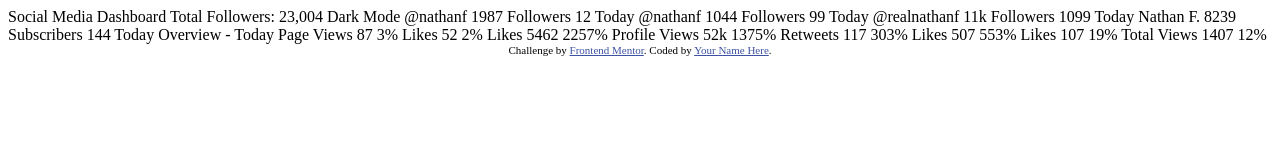
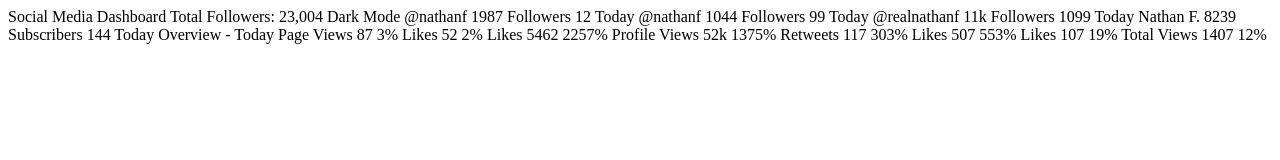
Before and after one commit to BrendaMichellle/social-media-dashboard, a plain HTML site: page index.html in a window 1280 px wide. Drawn offline with Linux system fonts and the light colour scheme.

Commit message:
index changes

```diff
--- a/index.html
+++ b/index.html
@@ -2,17 +2,9 @@
 <html lang="en">
 <head>
   <meta charset="UTF-8">
-  <meta name="viewport" content="width=device-width, initial-scale=1.0"> <!-- displays site properly based on user's device -->
-
+  <meta name="viewport" content="width=device-width, initial-scale=1.0">
   <link rel="icon" type="image/png" sizes="32x32" href="./images/favicon-32x32.png">
-
-  <title>Frontend Mentor | [Challenge Name Here]</title>
-
-  <!-- Feel free to remove these styles or customise in your own stylesheet 👍 -->
-  <style>
-    .attribution { font-size: 11px; text-align: center; }
-    .attribution a { color: hsl(228, 45%, 44%); }
-  </style>
+  <title>Social Media Dashboard</title>
 </head>
 <body>
 
@@ -78,10 +70,5 @@
   Total Views
   1407
   12%
-
-  <div class="attribution">
-    Challenge by <a href="https://www.frontendmentor.io?ref=challenge" target="_blank">Frontend Mentor</a>.
-    Coded by <a href="#">Your Name Here</a>.
-  </div>
 </body>
 </html>
```
